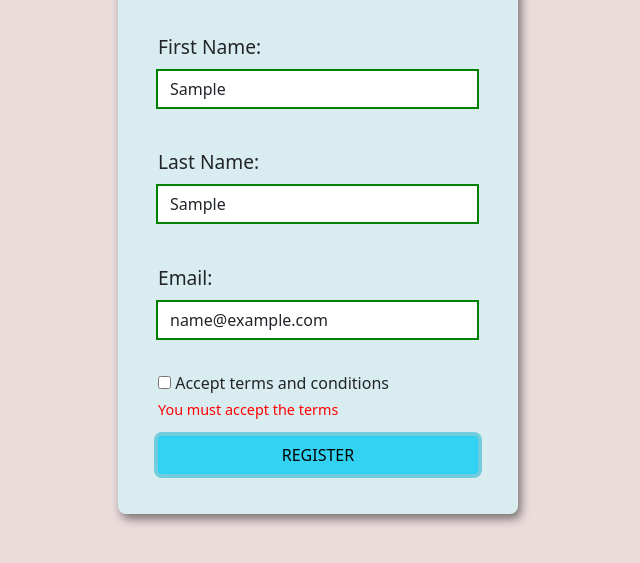
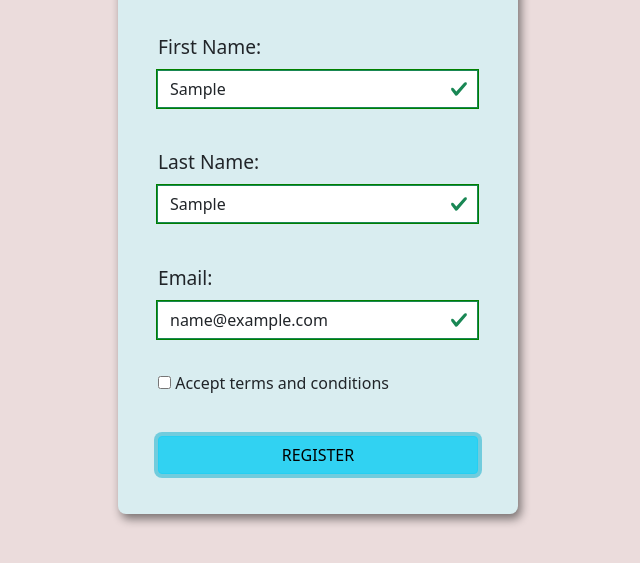
Before and after one commit to Fr3dda/Javascript_Inlamning-1, a plain HTML site: page index.html in a window 1280 px wide. Both pictures are taken after typing "Sample", "Sample", "name@example.com" into the empty fields and a click on the button "REGISTER". Shown: the part 183-746 px from the top of the page, without its empty margins (306-946 px from the left). Drawn offline with nearby package versions, Linux system fonts and the light colour scheme.

Commit message:
Uppdaterade felkodning i script.js

```diff
--- a/script.js
+++ b/script.js
@@ -30,11 +30,11 @@ const validateText = (input) => {
     let regEx = /^[\w-\.]+@([\w-]+\.)+[\w-]{2,4}$/;
 
     if(email.value.trim() === '') {
-      setError(email, 'You need to enter a email address');
+      setError(email, 'You need to enter a email address')
       return false;
     }
     else if(!regEx.test(email.value)) {
-      setError(email, 'Email address is not valid');
+      setError(email, 'Email address is not valid')
       return false;
     }
     else {
@@ -48,21 +48,21 @@ const validateText = (input) => {
       return false;
     }
     else {
-      setSuccess(checkbox)
+      setSuccess(checkbox);
       return true;
     }
   }
   //    ERROR & SUCCESS
 const setError = (input, textMessage) => {
   const parent = input.parentElement;
-  parent.classList.add('is-invalid');
-  parent.classList.remove('is-valid');
+  input.classList.add('is-invalid');
+  input.classList.remove('is-valid');
   parent.querySelector('.invalid-input').innerText = textMessage;
 }
 const setSuccess = input => {
   const parent = input.parentElement;
-  parent.classList.remove('is-invalid');
-  parent.classList.add('is-valid');
+  input.classList.remove('is-invalid');
+  input.classList.add('is-valid');
 }
 const validate = input => {
   switch(input.type) {
@@ -91,14 +91,6 @@ const listUsers = () => {
 
   })
 
-  // const buttons = document.querySelectorAll('.btn-danger');
-  // buttons.forEach(button => {
-  //   button.addEventListener('click', () => {
-  //     console.log(button.id)
-  //     todos = todos.filter(todo => todo.id !== button.id);
-  //     listTodos();
-  //   })
-  // })
 }
 
 
@@ -109,10 +101,10 @@ const listUsers = () => {
 form.addEventListener('submit', e => {
 e.preventDefault();
 
-  validateText(firstName);
+/*   validateText(firstName);
   validateText(lastName);
   validateText(email);
-  validateText(tac);
+  validateText(tac); */
 
 
 
@@ -128,13 +120,17 @@ e.preventDefault();
       id: Date.now().toString(),
       firstName : firstName.value,
       lastName : lastName.value,
-      email : email.value,
+      email : email.value
     }
+    console.log(users)
     users.push(user);
     firstName.value = '';
     lastName.value = '';
     email.value = '';
     firstName.classList.remove('is-valid');
+    lastName.classList.remove('is-valid');
+    email.classList.remove('is-valid');
+
     listUsers();
 
   }
--- a/style.css
+++ b/style.css
@@ -45,7 +45,7 @@
 
 
 .input-group .input-label,
-.input-group .form-control,
+/* .input-group .form-control, */
 .input-group .invalid-input {
     display: block;
     width: 100%;
@@ -64,7 +64,7 @@
     border: 1px solid red;
     outline: 1px solid red;
   }
-  .is-valid .form-control {
+  .is-valid /* .form-control */ {
     border: 1px solid green;
     outline: 1px solid green;
   }
```
